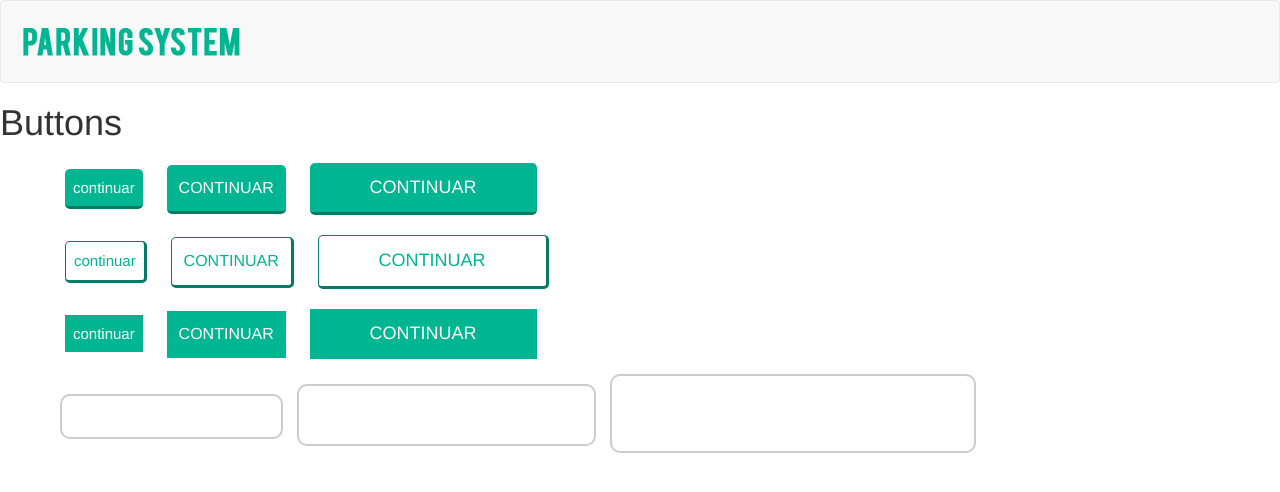
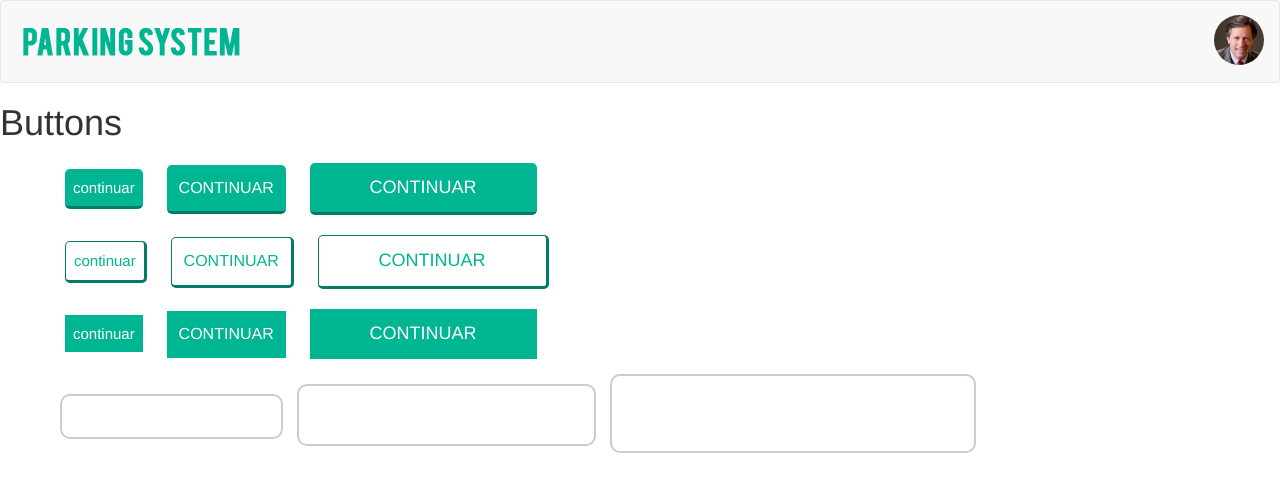
Before and after one commit to sergioruizdavila/frontEnd-Structure-Course, a website: page www/index.html in a window 1280 px wide. Drawn offline with nearby package versions, Linux system fonts and the light colour scheme.

Commit message:
Add: Added profile photo in nabber header

```diff
--- a/www/app/core/theme/components/navBar/_navBar.scss
+++ b/www/app/core/theme/components/navBar/_navBar.scss
@@ -5,4 +5,14 @@
 
 .ps-navbar {
     min-height: 83px;
+
+    /*Photo Profile*/
+    &__photo {
+        position: relative;
+        top: 14px;
+
+        img {
+            border-radius: 50%;
+        }
+    }
 }
--- a/www/index.html
+++ b/www/index.html
@@ -22,6 +22,11 @@
                 <div class="navbar-header">
                     <a class="navbar-brand" href="#">
                         <img alt="Brand" src="assets/images/logo.png">
+                    </a>
+                </div>
+                <div class="collapse navbar-collapse">
+                    <a class="ps-navbar__photo navbar-right" href="#">
+                        <img alt="Brand" src="assets/images/profile-photo.jpg" width="50" height="50">
                     </a>
                 </div>
             </div>
```
Also changed, not shown: www/app/core/theme/app.css, www/assets/images/profile-photo.jpg (added).
